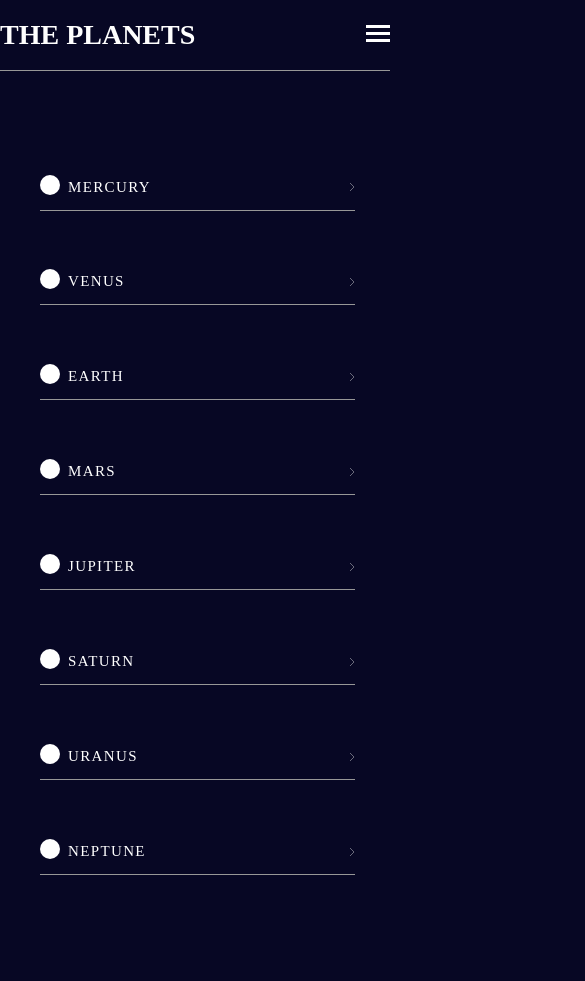
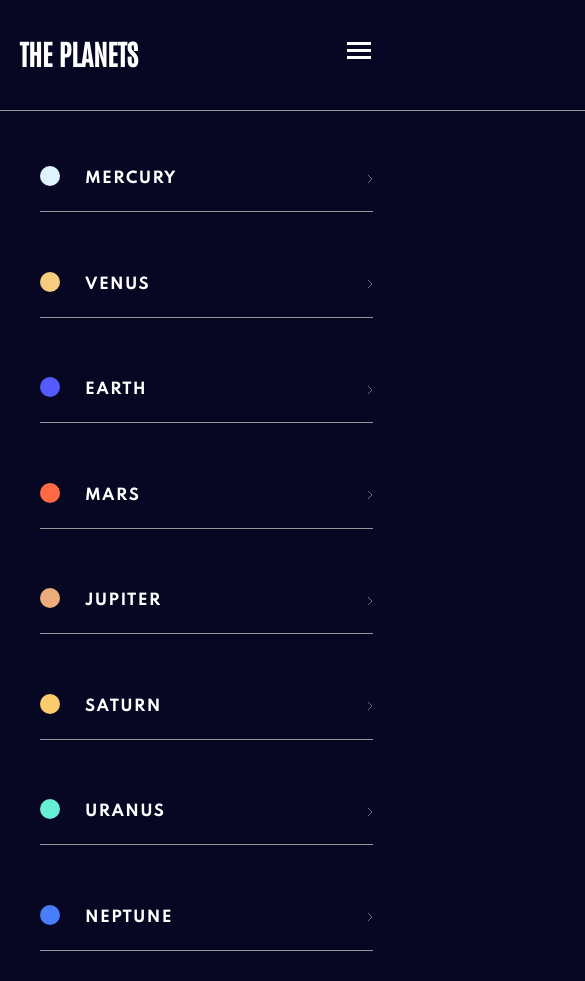
Before and after one commit to ttakeyaya/planets-fact-site, a React (Create React App) app: page / in a window 390 px wide. Both pictures are taken after a click on the element 378 px from the left and 34 px from the top of the page. Shown: the whole page, 585 px wide, since content can reach past the window. Built offline with nearby package versions, Linux system fonts and the light colour scheme.

Commit message:
styled the pages for mobile

```diff
--- a/public/index.html
+++ b/public/index.html
@@ -24,6 +24,9 @@
       work correctly both with client-side routing and a non-root public URL.
       Learn how to configure a non-root public URL by running `npm run build`.
     -->
+    <link rel="preconnect" href="https://fonts.googleapis.com">
+    <link rel="preconnect" href="https://fonts.gstatic.com" crossorigin>
+    <link href="https://fonts.googleapis.com/css2?family=Antonio:wght@500&family=Spartan:wght@400;700&display=swap" rel="stylesheet">
     <title>React App</title>
   </head>
   <body>
--- a/src/App.js
+++ b/src/App.js
@@ -4,6 +4,9 @@ import { GlobalStyles } from "./common/global";
 import { Page,Header, Title, Main } from "./App.styled";
 import { Navigation } from "./components/Navigation";
 import {Toggle} from "./components/Toggle";
+import { ThemeProvider } from 'styled-components';
+
+import { planetsColor } from './common/theme';
 
 export const App = () => {
   const [isDisplayed, setIsDisplayed] = useState(false);
@@ -13,7 +16,7 @@ export const App = () => {
   }
 
   return(
-    <Page>
+    <ThemeProvider theme={planetsColor}>
       <Header>
         <Title>THE PLANETS</Title>
         <Navigation
@@ -25,10 +28,10 @@ export const App = () => {
           click ={onClickHandler}
         />
       </Header>
-      <Main display={!isDisplayed}>
+      <Main display={isDisplayed}>
         <Outlet />
       </Main>
       <GlobalStyles />
-    </Page>
+    </ThemeProvider>
   )
 }
--- a/src/App.styled.js
+++ b/src/App.styled.js
@@ -6,16 +6,28 @@ export const Page = styled.div`
 
 export const Title = styled.h1`
   font-size:2.8rem;
+  font-family:'Antonio',sans-serif;
 `;
 
 export const Header = styled.header`
-  width:100%;
+  width:90%;
+  padding:1.6rem 0;
+  margin:0 auto;
   display:flex;
   align-items: center;
   justify-content: space-between;
-  border-bottom:1px solid #979797;
+  &::after{
+    position:absolute;
+    content:'';
+    width:150%;
+    height: 1px;
+    background-color:#979797;
+    top:13%;
+    left:0;
+  }
 `;
 
 export const Main = styled.main`
-  display:none;
+  display:${props => !props.display ? "block":"none"};
+
 `;
--- a/src/common/global.js
+++ b/src/common/global.js
@@ -17,5 +17,7 @@ export const GlobalStyles = createGlobalStyle`
     overflow-x: hidden;
     margin:0;
     padding:0;
+    font-family: 'Antonio', sans-serif;
+    font-family: 'Spartan', sans-serif;
   }
 `;
--- /dev/null
+++ b/src/common/theme.js
@@ -0,0 +1,18 @@
+export const planetsColor={
+  mercury:"#419EBB",
+  mercuryCircle:"#DEF4FC",
+  venus:"#EDA249",
+  venusCircle:"#F7CC7F",
+  earth:"#6D2ED5",
+  earthCircle:"#545BFE",
+  mars:"#D14C32",
+  marsCircle:"#FF6A45",
+  jupiter:"#D83A34",
+  jupiterCircle:"#ECAD7A",
+  saturn:"#CD5120",
+  saturnCircle:"#FCCB6B",
+  uranus:"#1EC1A2",
+  uranusCircle:"#65F0D5",
+  neptune:"#2D68F0",
+  neptuneCircle:"#497EFA",
+};
--- a/src/components/Navigation.js
+++ b/src/components/Navigation.js
@@ -11,7 +11,7 @@ export const Navigation = (props) =>{
                 key={planet.name}
                 onClick={props.click}
               >
-                <IconCircle />
+                <IconCircle planetName={planet.name.toLowerCase()}/>
                 {planet.name.toUpperCase()}
               </StyledLink>
               <IconChevron />
--- a/src/components/Navigation.styled.js
+++ b/src/components/Navigation.styled.js
@@ -3,7 +3,7 @@ import { Link } from "react-router-dom";
 
 export const Nav = styled.nav`
   position:absolute;
-  top:16%;
+  top:15%;
   left:0;
   width:100%;
   height:100%;
@@ -15,6 +15,8 @@ export const StyledLink = styled(Link)`
   font-size:1.5rem;
   line-height:2.5rem;
   letter-spacing:0.136rem;
+  font-family:'Spartan',sans-serif;
+  font-weight:700;
   text-decoration:none;
   display:flex;
 
@@ -22,26 +24,29 @@ export const StyledLink = styled(Link)`
 
 export const LinkContainer = styled.ul`
   list-style-type:none;
-  height:90%;
   display:flex;
   flex-direction:column;
   justify-content: space-around;
+  height:100%;
 `;
 
 export const LinkItem = styled.li`
   border-bottom:1px solid #979797;
-  padding-bottom:1rem;
-  width:90%;
+  padding-bottom:2rem;
+  width:95%;
 
   display:flex;
   justify-content: space-between;
   align-items: center;
+
 `;
 
 export const IconCircle = styled.div`
-  background-color:white;
+  background-color:${props =>
+    props.theme[props.planetName+'Circle']
+  };
   width:2rem;
   height:2rem;
   border-radius:50%;
-  margin-right:0.8rem;
+  margin-right:2.5rem;
 `;
--- a/src/components/Planet.js
+++ b/src/components/Planet.js
@@ -1,4 +1,6 @@
 import React, {useEffect, useState} from 'react';
+import { SectionWrapper, FigureWrapper, DefinitionList, ItemWrapper, ContentWrapper,ContentNavigation, ContentItem, ContentTitle, Quote,Content, ItemDefinition, ItemDescription } from './Planet.styled';
+
 
 export const Planet = (props) =>{
   const {name, rotation, revolution, radius, temperature, overview, structure, geology, images} = props.planetData;
@@ -32,32 +34,75 @@ export const Planet = (props) =>{
   }
 
   return(
-    <section>
-      <figure>
+    <SectionWrapper>
+      <FigureWrapper>
         <img src={formatImageURL(imageShown)} alt="sample"/>
-      </figure>
-      <h2>
-        {name.toUpperCase()}
-      </h2>
-      <blockquote cite={content.source}>
-        <p>{content.content}</p>
-        source <cite><a href={content.source}>Wikipedia</a></cite>
-      </blockquote>
-      <ul>
-        <li onClick={onClickHandler}>OVERVIEW</li>
-        <li onClick={onClickHandler}>INTERNAL STRUCTURE</li>
-        <li onClick={onClickHandler}>SURFACE GEOLOGY</li>
-      </ul>
-      <dl>
-        <dt>ROTATION TIME</dt>
-        <dd>{rotation}</dd>
-        <dt>REVOLUTION TIME</dt>
-        <dd>{revolution}</dd>
-        <dt>RADIUS</dt>
-        <dd>{radius}</dd>
-        <dt>AVERAGE TEMP</dt>
-        <dd>{temperature}</dd>
-      </dl>
-    </section>
+      </FigureWrapper>
+      <ContentWrapper>
+        <ContentTitle>
+          {name.toUpperCase()}
+        </ContentTitle>
+        <Quote cite={content.source}>
+          <Content>
+            {content.content}
+          </Content>
+          Source <cite><a href={content.source}>Wikipedia</a></cite>
+        </Quote>
+      </ContentWrapper>
+      <ContentNavigation>
+        <ContentItem
+          onClick={onClickHandler}
+          name={name}
+        >
+          OVERVIEW
+        </ContentItem>
+        <ContentItem
+          onClick={onClickHandler}
+          name={name}
+        >
+          STRUCTURE
+        </ContentItem>
+        <ContentItem
+          onClick={onClickHandler}
+          name={name}
+        >
+          GEOLOGY
+        </ContentItem>
+      </ContentNavigation>
+      <DefinitionList>
+        <ItemWrapper>
+          <ItemDefinition>
+            ROTATION TIME
+          </ItemDefinition>
+          <ItemDescription>
+            {rotation}
+          </ItemDescription>
+        </ItemWrapper>
+        <ItemWrapper>
+          <ItemDefinition>
+            REVOLUTION TIME
+          </ItemDefinition>
+          <ItemDescription>
+            {revolution}
+          </ItemDescription>
+        </ItemWrapper>
+        <ItemWrapper>
+          <ItemDefinition>
+            RADIUS
+          </ItemDefinition>
+          <ItemDescription>
+            {radius}
+          </ItemDescription>
+        </ItemWrapper>
+        <ItemWrapper>
+          <ItemDefinition>
+            AVERAGE TEMP
+          </ItemDefinition>
+          <ItemDescription>
+            {temperature}
+          </ItemDescription>
+        </ItemWrapper>
+      </DefinitionList>
+    </SectionWrapper>
   );
 }
--- /dev/null
+++ b/src/components/Planet.styled.js
@@ -0,0 +1,105 @@
+import styled from "styled-components";
+
+export const SectionWrapper = styled.section`
+  display:flex;
+  flex-direction: column;
+  justify-content: center;
+  align-items:center;
+  width:100vw;
+  margin:0 auto;
+`;
+
+export const FigureWrapper = styled.figure`
+  margin:9.5rem 0 9.8rem 0;
+  width:11.1rem;
+  height:11.1rem;
+  & > img{
+    height:100%;
+    width:100%;
+  }
+`;
+export const ContentWrapper = styled.div`
+  text-align:center;
+  width:90%;
+`;
+
+export const ContentTitle = styled.h2`
+  font-size:4rem;
+  font-family:'Antonio',sans-serif;
+`;
+
+export const Quote=styled.blockquote`
+  width:100%;
+  padding:0;
+  margin:0;
+`;
+
+export const Content=styled.p`
+  padding:1.6rem 0 3.2rem 0;
+  font-size:1.1rem;
+  font-family:'Spartan', sans-serif;
+  line-height:2.2rem;
+`;
+
+export const ContentNavigation = styled.ul`
+  padding:2rem 0;
+  order:-1;
+  list-style-type:none;
+  width:90%;
+  display:flex;
+  justify-content: space-between;
+  align-items:center;
+  position:relative;
+  &::after{
+    position:absolute;
+    content:'';
+    top:100%;
+    left:-25%;
+    width:150%;
+    height:1px;
+    background-color:#979797;
+  }
+`;
+
+export const ContentItem = styled.li`
+  cursor:pointer;
+  font-size:0.9rem;
+
+  &:hover{
+    position:relative;
+    &::after{
+      position:absolute;
+      z-index:5;
+      content:'';
+      top:265%;
+      left:0;
+      width:100%;
+      height:4px;
+      background-color:${props => props.theme[props.name.toLowerCase()]};
+    }
+  }
+`;
+export const DefinitionList = styled.dl`
+  width:90%;
+  padding-top:2.8rem;
+`;
+
+export const ItemWrapper = styled.div`
+  display:flex;
+  justify-content: space-between;
+  align-items:center;
+  height:4.1rem;
+  margin-bottom:0.8rem;
+  padding:0 2%;
+  border:1px solid #D8D8D8;
+  width:100%;
+`;
+
+export const ItemDefinition = styled.dt`
+  font-size:0.8rem;
+  font-family:'Spartan',sans-serif;
+`;
+export const ItemDescription = styled.dd`
+  font-size:2rem ;
+  font-family:'Antonio',sans-serif;
+`;
--- a/src/components/Toggle.js
+++ b/src/components/Toggle.js
@@ -1,13 +1,14 @@
 import React from 'react';
 import {ReactComponent as HamburgerIcon} from "../assets/icon-hamburger.svg";
+import { HamburgerIconContainer } from './Toggle.styled';
 
 export const Toggle = (props) =>{
 
 
   return(
-    <div onClick={props.click}>
+    <HamburgerIconContainer onClick={props.click}>
       {!props.isDisplayed ? <HamburgerIcon /> : ""}
-    </div>
+    </HamburgerIconContainer>
 
   )
 }
--- /dev/null
+++ b/src/components/Toggle.styled.js
@@ -0,0 +1,5 @@
+import styled from "styled-components";
+
+export const HamburgerIconContainer = styled.div`
+  cursor:pointer;
+`;
```
